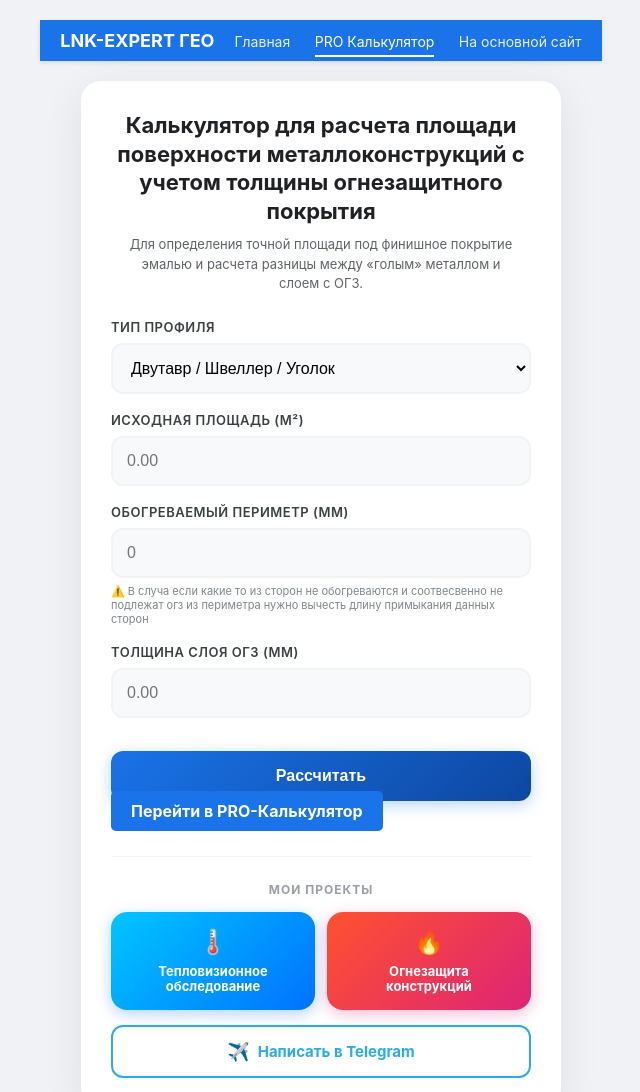
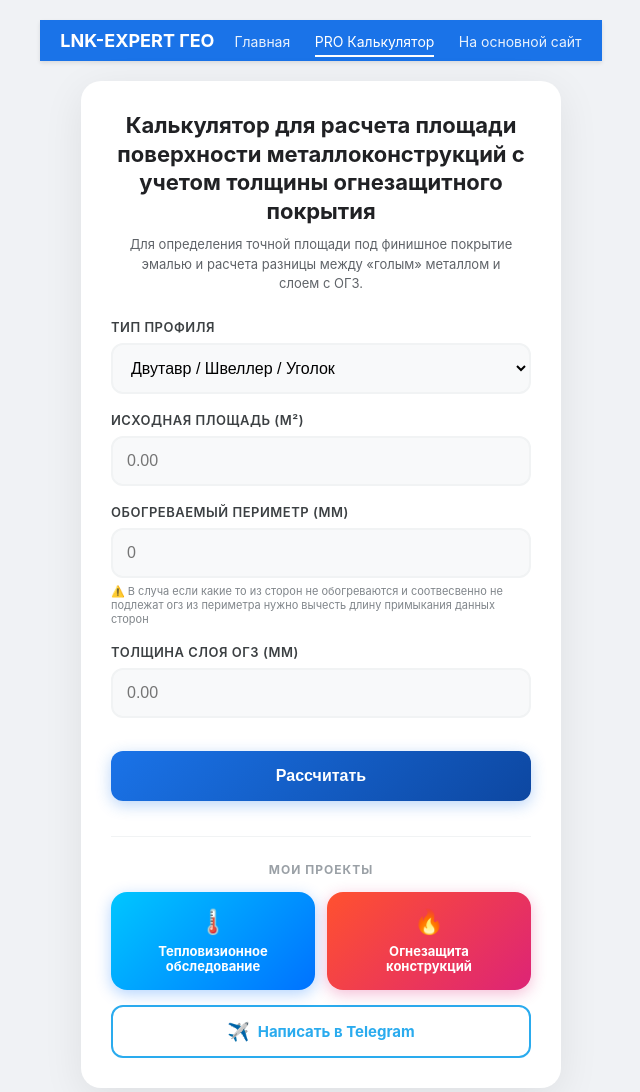
Before and after one commit to zagrutdinov911/zagrutdinov911.github.io, a plain HTML site: page index.html in a window 1280 px wide. Shown: the top 1092 px of the page, without its empty margins (319-959 px from the left). Drawn offline with Linux system fonts and the light colour scheme.

Commit message:
Update index.html

```diff
--- a/index.html
+++ b/index.html
@@ -281,9 +281,6 @@
     </div>
 
     <button class="calc-btn" onclick="calculate()">Рассчитать</button>
-    <a href="pro.html" style="padding: 10px 20px; background: #1a73e8; color: white; text-decoration: none; border-radius: 5px; font-weight: bold;">
-    Перейти в PRO-Калькулятор
-</a>
 
     <div class="result-box" id="result">
         <div class="result-row">
```
